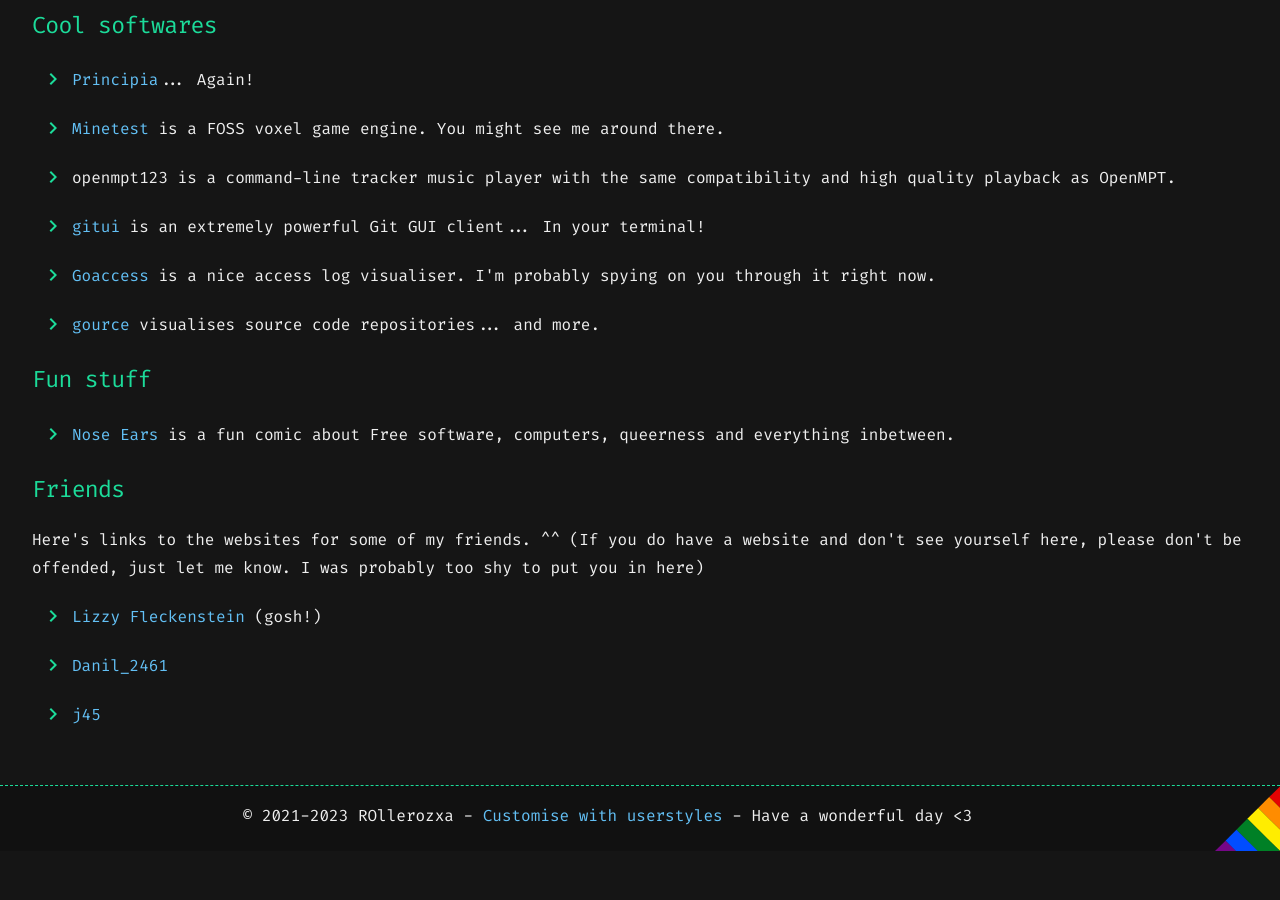
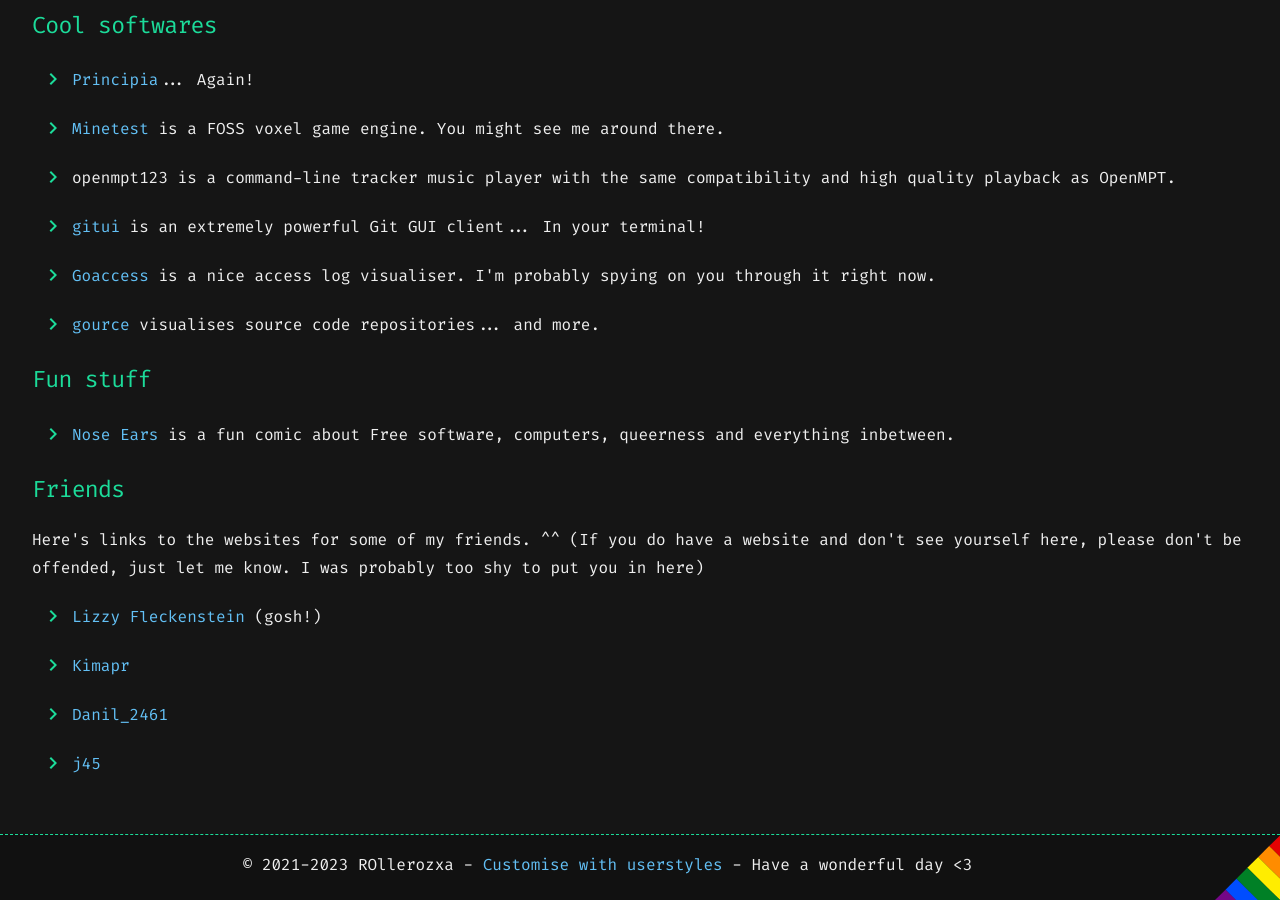
Before and after one commit to rollerozxa/voxelmanip.se, a Jekyll site: the page built from links.md, in a window 1280 px wide and 900 px high, scrolled down 1000 px. Built offline with Jekyll 4.4.1, drawn with Linux system fonts in a browser that asks for light colours; some web fonts are replaced; before the commit the page ends 1851 px from its top, so only the background shows below that.

Commit message:
Add link to kimapr's site, update j45's domain

```diff
--- a/links.md
+++ b/links.md
@@ -49,6 +49,8 @@
 
 - [Lizzy Fleckenstein](https://lizzy.rs/?style=dark.css) (gosh!)
 
+- [Kimapr](https://kimapr.net/)
+
 - [Danil_2461](https://danil.voxelmanip.se/)
 
-- [j45](https://j1233.minetest.land/)
+- [j45](https://j45.dev/)
```
